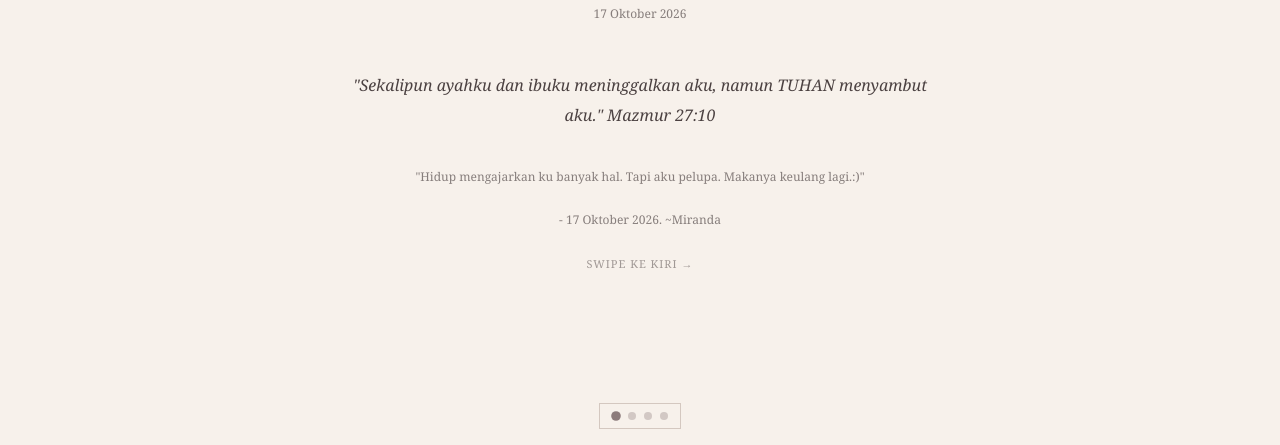
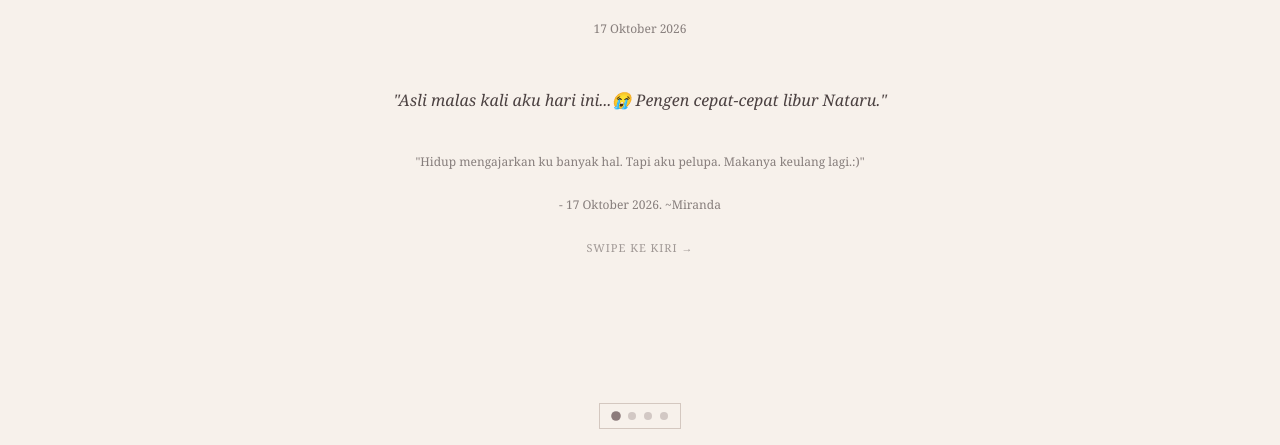
Before and after one commit to thingsineversaid/thingsineversaid, a plain HTML site: page index.html in a window 1280 px wide. Shown: the part 355-800 px from the top of the page. Drawn offline with Linux system fonts and the light colour scheme.

Commit message:
Update index.html

```diff
--- a/index.html
+++ b/index.html
@@ -348,8 +348,9 @@
                 <div class="subtitle">
                     <br>
 
-                    "Sekalipun ayahku dan ibuku meninggalkan aku, namun TUHAN menyambut aku."
-                    Mazmur 27:10
+                    "Asli malas kali aku hari ini...😭
+                    Pengen cepat-cepat libur Nataru."
+
                 </div>
 
                 <div class="footer">
```
